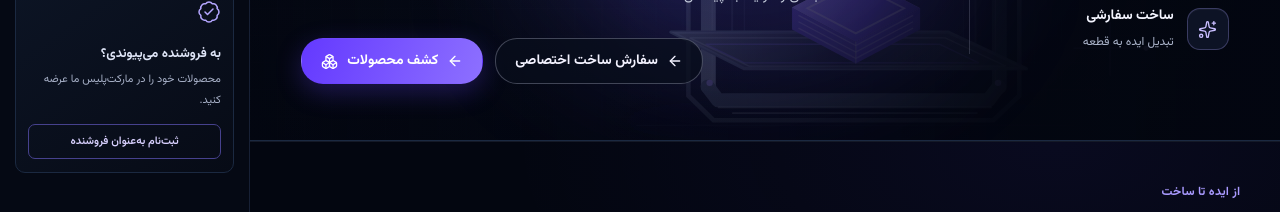
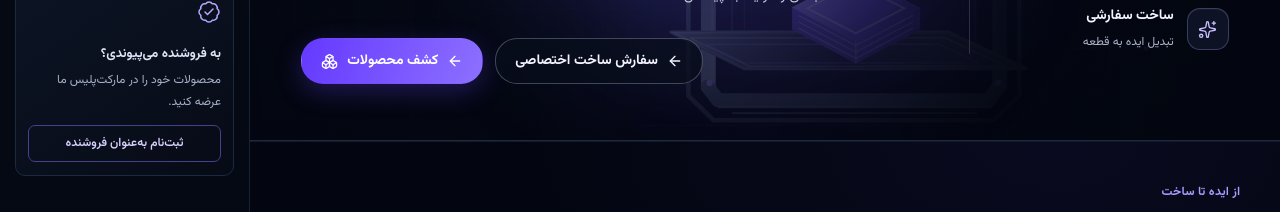
Before and after one commit to ParisaAtaee2000/web-projects, a React (Vite) app in the folder 3d-marketplace/: page / in a window 1280 px wide. Shown: the part 352-564 px from the top of the page. Built offline with nearby package versions, Linux system fonts and the light colour scheme.

Commit message:
Improve sidebar supporting text legibility

```diff
--- a/3d-marketplace/src/components/sidebar/sidebar.css
+++ b/3d-marketplace/src/components/sidebar/sidebar.css
@@ -56,8 +56,8 @@
 .seller-card p {
   margin: 0 0 12px;
   color: #a7b0c7;
-  font-size: 11px;
-  line-height: 1.9;
+  font-size: 12px;
+  line-height: 1.8;
 }
 .seller-card a {
   display: block;
@@ -66,7 +66,7 @@
   border-radius: 7px;
   color: #d9d1ff;
   text-align: center;
-  font-size: 11px;
+  font-size: 12px;
   font-weight: 600;
   line-height: 1.6;
 }
```
